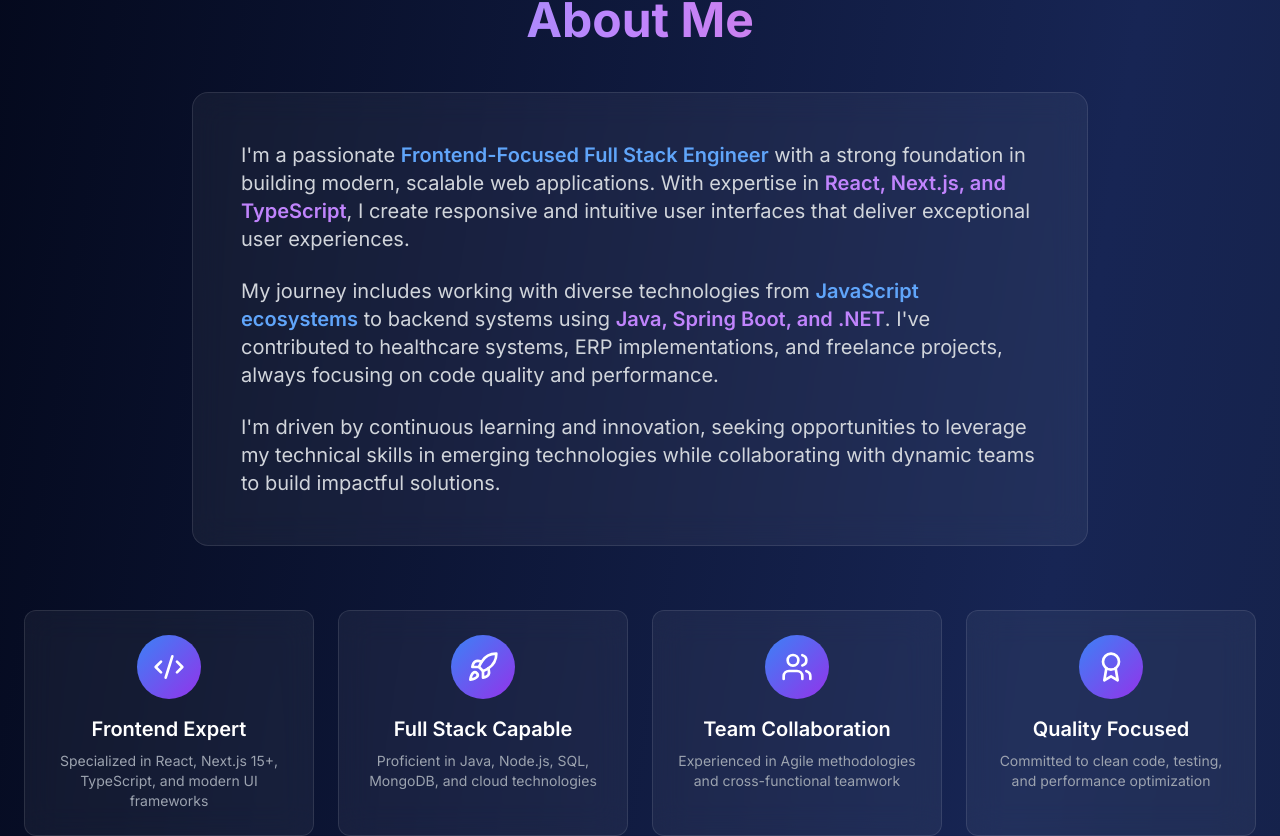
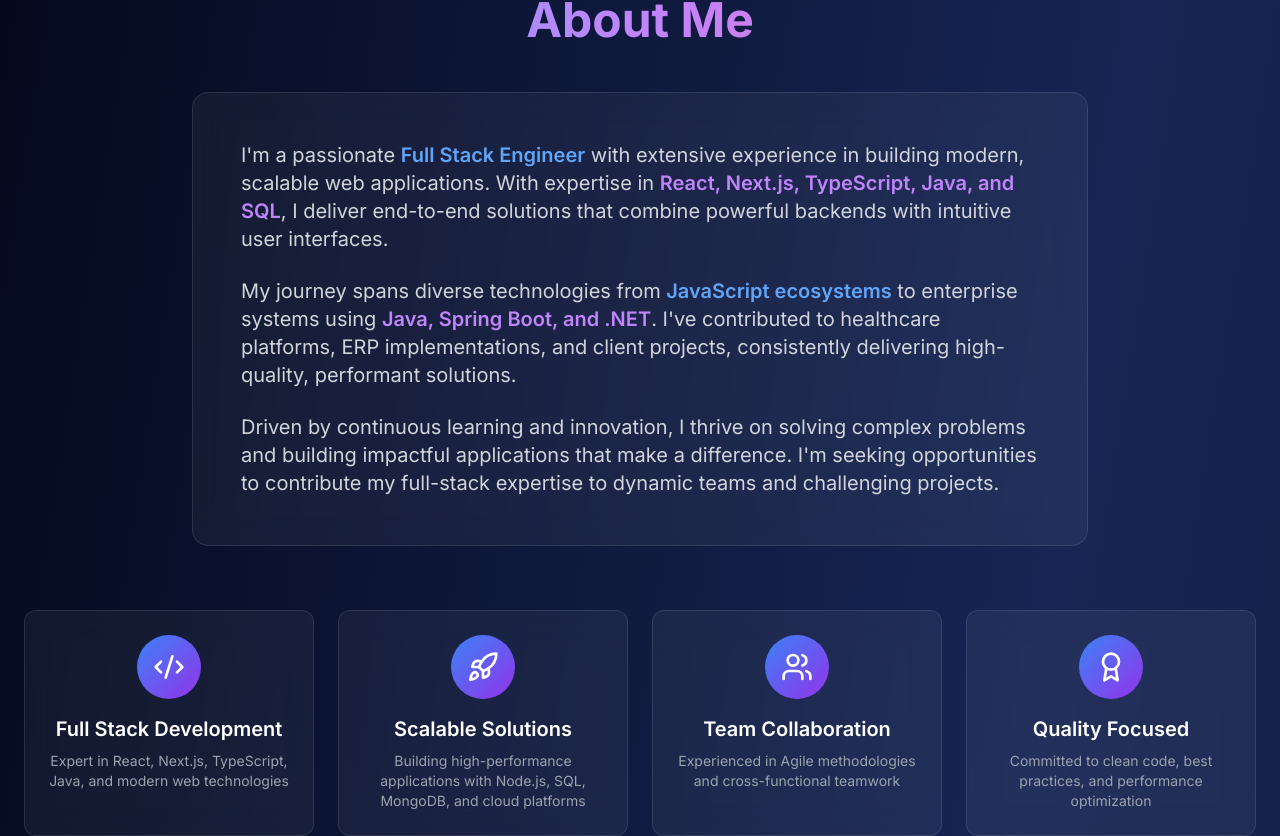
Before and after one commit to roshan-githubb/portfolio_roshan_budhathoki, a Next.js app: page / in a window 1280 px wide. Shown: the part 884-1720 px from the top of the page. Built offline with nearby package versions, Linux system fonts and the light colour scheme.

Commit message:
Changes made and optimized

```diff
--- a/app/layout.tsx
+++ b/app/layout.tsx
@@ -6,13 +6,13 @@
 const inter = Inter({ subsets: ['latin'] })
 
 export const metadata: Metadata = {
-  title: 'Roshan Budhathoki - Frontend-Focused Full Stack Engineer',
-  description: 'Experienced Full Stack Engineer specializing in React, Next.js, TypeScript, and modern web technologies. Building scalable, responsive applications with expertise in frontend development.',
-  keywords: 'Frontend Developer, Full Stack Engineer, React, Next.js, TypeScript, JavaScript, Java, SQL, MongoDB, Web Developer, Kathmandu',
+  title: 'Roshan Budhathoki - Full Stack Engineer',
+  description: 'Experienced Full Stack Engineer specializing in React, Next.js, TypeScript, JavaScript, Java, SQL, and MongoDB. Building scalable, high-performance web applications with modern technologies.',
+  keywords: 'Full Stack Engineer, Full Stack Developer, React, Next.js, TypeScript, JavaScript, Java, Spring Boot, SQL, MongoDB, Node.js, Web Developer, Software Engineer, Kathmandu, Nepal',
   authors: [{ name: 'Roshan Budhathoki' }],
   openGraph: {
-    title: 'Roshan Budhathoki - Frontend-Focused Full Stack Engineer',
-    description: 'Experienced Full Stack Engineer specializing in React, Next.js, TypeScript, and modern web technologies.',
+    title: 'Roshan Budhathoki - Full Stack Engineer',
+    description: 'Experienced Full Stack Engineer specializing in React, Next.js, TypeScript, and modern web technologies. Building scalable, high-performance applications.',
     type: 'website',
     locale: 'en_US',
   },
--- a/app/page.tsx
+++ b/app/page.tsx
@@ -16,8 +16,8 @@
       <About />
       <Skills />
       <Experience />
+      <Projects />
       <Education />
-      <Projects />
       <Contact />
     </main>
   )
--- a/components/About.tsx
+++ b/components/About.tsx
@@ -14,13 +14,13 @@
   const highlights = [
     {
       icon: <Code2 size={32} />,
-      title: 'Frontend Expert',
-      description: 'Specialized in React, Next.js 15+, TypeScript, and modern UI frameworks',
+      title: 'Full Stack Development',
+      description: 'Expert in React, Next.js, TypeScript, Java, and modern web technologies',
     },
     {
       icon: <Rocket size={32} />,
-      title: 'Full Stack Capable',
-      description: 'Proficient in Java, Node.js, SQL, MongoDB, and cloud technologies',
+      title: 'Scalable Solutions',
+      description: 'Building high-performance applications with Node.js, SQL, MongoDB, and cloud platforms',
     },
     {
       icon: <Users size={32} />,
@@ -30,7 +30,7 @@
     {
       icon: <Award size={32} />,
       title: 'Quality Focused',
-      description: 'Committed to clean code, testing, and performance optimization',
+      description: 'Committed to clean code, best practices, and performance optimization',
     },
   ]
 
@@ -48,18 +48,18 @@
           <div className="max-w-4xl mx-auto mb-16">
             <div className="glass-effect p-8 md:p-12 rounded-2xl">
               <p className="text-lg md:text-xl text-gray-300 leading-relaxed mb-6">
-                I&apos;m a passionate <span className="text-blue-400 font-semibold">Frontend-Focused Full Stack Engineer</span> with
-                a strong foundation in building modern, scalable web applications. With expertise in <span className="text-purple-400 font-semibold">React,
-                Next.js, and TypeScript</span>, I create responsive and intuitive user interfaces that deliver exceptional user experiences.
+                I&apos;m a passionate <span className="text-blue-400 font-semibold">Full Stack Engineer</span> with
+                extensive experience in building modern, scalable web applications. With expertise in <span className="text-purple-400 font-semibold">React,
+                Next.js, TypeScript, Java, and SQL</span>, I deliver end-to-end solutions that combine powerful backends with intuitive user interfaces.
               </p>
               <p className="text-lg md:text-xl text-gray-300 leading-relaxed mb-6">
-                My journey includes working with diverse technologies from <span className="text-blue-400 font-semibold">JavaScript ecosystems</span> to
-                backend systems using <span className="text-purple-400 font-semibold">Java, Spring Boot, and .NET</span>. I&apos;ve contributed to healthcare
-                systems, ERP implementations, and freelance projects, always focusing on code quality and performance.
+                My journey spans diverse technologies from <span className="text-blue-400 font-semibold">JavaScript ecosystems</span> to
+                enterprise systems using <span className="text-purple-400 font-semibold">Java, Spring Boot, and .NET</span>. I&apos;ve contributed to healthcare
+                platforms, ERP implementations, and client projects, consistently delivering high-quality, performant solutions.
               </p>
               <p className="text-lg md:text-xl text-gray-300 leading-relaxed">
-                I&apos;m driven by continuous learning and innovation, seeking opportunities to leverage my technical skills in
-                emerging technologies while collaborating with dynamic teams to build impactful solutions.
+                Driven by continuous learning and innovation, I thrive on solving complex problems and building impactful applications
+                that make a difference. I&apos;m seeking opportunities to contribute my full-stack expertise to dynamic teams and challenging projects.
               </p>
             </div>
           </div>
--- a/components/Contact.tsx
+++ b/components/Contact.tsx
@@ -18,12 +18,26 @@
     message: '',
   })
 
+  const [isSubmitting, setIsSubmitting] = useState(false)
+
   const handleSubmit = (e: React.FormEvent) => {
     e.preventDefault()
-    // Add your form submission logic here (e.g., EmailJS, API route)
-    console.log('Form submitted:', formData)
-    alert('Thank you for your message! I will get back to you soon.')
-    setFormData({ name: '', email: '', subject: '', message: '' })
+    setIsSubmitting(true)
+
+    // Create mailto link with form data
+    const mailtoLink = `mailto:roshanbc9860@gmail.com?subject=${encodeURIComponent(formData.subject)}&body=${encodeURIComponent(
+      `Name: ${formData.name}\nEmail: ${formData.email}\n\nMessage:\n${formData.message}`
+    )}`
+
+    // Open email client
+    window.location.href = mailtoLink
+
+    // Show success message
+    setTimeout(() => {
+      alert('Opening your email client... Please send the email to complete your message.')
+      setFormData({ name: '', email: '', subject: '', message: '' })
+      setIsSubmitting(false)
+    }, 500)
   }
 
   const handleChange = (e: React.ChangeEvent<HTMLInputElement | HTMLTextAreaElement>) => {
@@ -71,8 +85,8 @@
             >
               <h3 className="text-2xl font-bold mb-6">Let&apos;s Connect</h3>
               <p className="text-gray-400 mb-8">
-                I&apos;m currently looking for new opportunities and exciting projects.
-                Whether you have a question or just want to say hi, feel free to reach out!
+                I&apos;m actively seeking new opportunities and exciting projects.
+                Whether you&apos;re looking to hire, collaborate, or just want to connect, I&apos;d love to hear from you!
               </p>
 
               <div className="space-y-6 mb-8">
@@ -104,7 +118,7 @@
                   <Linkedin size={24} />
                 </a>
                 <a
-                  href="https://github.com/roshanbudhathoki"
+                  href="https://github.com/roshan-githubb"
                   target="_blank"
                   rel="noopener noreferrer"
                   className="p-4 glass-effect rounded-xl hover:bg-purple-500/20 transition-all duration-300 hover:scale-110"
@@ -193,11 +207,15 @@
 
                 <button
                   type="submit"
-                  className="w-full btn-primary flex items-center justify-center gap-2"
+                  disabled={isSubmitting}
+                  className="w-full btn-primary flex items-center justify-center gap-2 disabled:opacity-50 disabled:cursor-not-allowed"
                 >
                   <Send size={20} />
-                  Send Message
+                  {isSubmitting ? 'Opening Email...' : 'Send Message'}
                 </button>
+                <p className="text-xs text-gray-500 mt-3 text-center">
+                  This will open your email client to send the message
+                </p>
               </form>
             </motion.div>
           </div>
@@ -210,7 +228,7 @@
             className="text-center mt-20 pt-8 border-t border-white/10"
           >
             <p className="text-gray-400">
-              © 2025 Roshan Budhathoki. Built with Next.js, TypeScript & Tailwind CSS
+              © 2026 Roshan Budhathoki
             </p>
           </motion.div>
         </motion.div>
--- a/components/Education.tsx
+++ b/components/Education.tsx
@@ -17,7 +17,7 @@
       institution: 'Softwarica College of IT and E-Commerce',
       university: 'Coventry University, United Kingdom',
       period: 'September 2021',
-      grade: '70% (First Class)',
+      grade: 'First Class Honours',
       description: 'Comprehensive computing program covering software development, web technologies, databases, and system design.',
     },
     {
@@ -25,7 +25,7 @@
       institution: 'National Integrated College (NIC)',
       university: 'National Examinations Board (NEB), Nepal',
       period: 'July 2018',
-      grade: '70%',
+      grade: 'Distinction',
       description: 'Science stream with focus on Mathematics, Physics, and Computer Science.',
     },
     {
@@ -33,7 +33,7 @@
       institution: 'Motherland Academy',
       university: 'National Examinations Board (NEB), Nepal',
       period: 'July 2015',
-      grade: '67%',
+      grade: 'First Division',
       description: 'Secondary education with strong foundation in core subjects.',
     },
   ]
@@ -72,7 +72,7 @@
                       <span className="text-gray-400 text-sm">{edu.period}</span>
                       <span className="px-3 py-1 bg-green-500/10 border border-green-500/30 rounded-full text-sm text-green-300 flex items-center gap-1">
                         <Award size={14} />
-                        {edu.grade}
+                        {/* {edu.grade} */}
                       </span>
                     </div>
                     <p className="text-gray-300 text-sm">{edu.description}</p>
--- a/components/Hero.tsx
+++ b/components/Hero.tsx
@@ -59,7 +59,7 @@
               transition={{ duration: 0.5, delay: 0.4 }}
             >
               <h2 className="text-xl md:text-3xl lg:text-4xl font-semibold mb-6 text-gray-300">
-                Frontend-Focused Full Stack Engineer
+                Full Stack Engineer
               </h2>
             </motion.div>
 
@@ -69,8 +69,8 @@
               transition={{ duration: 0.5, delay: 0.6 }}
               className="text-base md:text-lg text-gray-400 mb-8"
             >
-              Building scalable, responsive web applications with modern technologies.
-              Specializing in React, Next.js, and TypeScript with full-stack capabilities.
+              Crafting scalable, high-performance web applications with modern technologies.
+              Expertise in React, Next.js, TypeScript, Java, SQL, and MongoDB.
             </motion.p>
 
             {/* Tech Stack Badges */}
@@ -124,7 +124,7 @@
                 <Linkedin size={24} />
               </a>
               <a
-                href="https://github.com/roshanbudhathoki"
+                href="https://github.com/roshan-githubb"
                 target="_blank"
                 rel="noopener noreferrer"
                 className="p-3 glass-effect rounded-full hover:bg-purple-500/20 transition-all duration-300 hover:scale-110"
--- a/components/Projects.tsx
+++ b/components/Projects.tsx
@@ -13,57 +13,39 @@
 
   const projects = [
     {
-      title: 'E-Commerce Platform',
-      description: 'Full-featured e-commerce application with product catalog, shopping cart, payment integration, and admin dashboard.',
-      technologies: ['Next.js', 'React', 'TypeScript', 'Tailwind CSS', 'MongoDB', 'Stripe'],
-      image: '/images/projects/ecommerce.jpg',
-      liveUrl: '#',
-      githubUrl: '#',
+      title: 'Healthcare Management System',
+      description: 'Enterprise-grade HIPAA-compliant platform for patient management, appointments, and medical records with role-based access control and real-time data synchronization.',
+      technologies: ['React', 'TypeScript', 'Java', 'Spring Boot', 'MySQL', 'AWS'],
       featured: true,
     },
     {
-      title: 'Healthcare Management System',
-      description: 'HIPAA-compliant healthcare platform for patient management, appointments, and medical records with role-based access.',
-      technologies: ['React', 'TypeScript', 'Java', 'Spring Boot', 'MySQL', 'AWS'],
-      image: '/images/projects/healthcare.jpg',
-      liveUrl: '#',
-      githubUrl: '#',
+      title: 'E-Commerce Platform',
+      description: 'Full-stack e-commerce solution with advanced product catalog, secure payment integration, inventory management, and comprehensive admin dashboard.',
+      technologies: ['Next.js', 'React', 'TypeScript', 'Node.js', 'MongoDB', 'Stripe'],
       featured: true,
     },
     {
-      title: 'Real-Time Chat Application',
-      description: 'Modern chat app with real-time messaging, file sharing, group chats, and user presence indicators.',
-      technologies: ['Next.js', 'Socket.io', 'Node.js', 'MongoDB', 'Redis'],
-      image: '/images/projects/chat.jpg',
-      liveUrl: '#',
-      githubUrl: '#',
+      title: 'Real-Time Collaboration Tool',
+      description: 'Modern team collaboration platform with real-time messaging, file sharing, video calls, and project management features.',
+      technologies: ['Next.js', 'Socket.io', 'Node.js', 'PostgreSQL', 'Redis', 'WebRTC'],
+      featured: true,
+    },
+    {
+      title: 'Form Builder Application',
+      description: 'Drag-and-drop form builder with custom field types, conditional logic, validation rules, and response analytics dashboard.',
+      technologies: ['React', 'TypeScript', 'Node.js', 'MongoDB', 'Tailwind CSS'],
       featured: false,
     },
     {
       title: 'Task Management Dashboard',
-      description: 'Collaborative project management tool with kanban boards, task assignments, and progress tracking.',
+      description: 'Agile project management tool with kanban boards, sprint planning, task assignments, time tracking, and analytics.',
       technologies: ['React', 'TypeScript', 'Node.js', 'PostgreSQL', 'Tailwind CSS'],
-      image: '/images/projects/taskmanager.jpg',
-      liveUrl: '#',
-      githubUrl: '#',
       featured: false,
     },
     {
-      title: 'Portfolio Website Builder',
-      description: 'SaaS platform for creating professional portfolio websites with drag-and-drop interface and customizable templates.',
-      technologies: ['Next.js', 'React', 'TypeScript', 'Tailwind CSS', 'Prisma'],
-      image: '/images/projects/portfolio.jpg',
-      liveUrl: '#',
-      githubUrl: '#',
-      featured: false,
-    },
-    {
-      title: 'Weather Forecast App',
-      description: 'Beautiful weather application with real-time data, 7-day forecasts, and location-based weather alerts.',
-      technologies: ['React', 'JavaScript', 'OpenWeather API', 'CSS3'],
-      image: '/images/projects/weather.jpg',
-      liveUrl: '#',
-      githubUrl: '#',
+      title: 'Analytics Dashboard',
+      description: 'Data visualization platform with real-time analytics, custom reports, and interactive charts for business intelligence.',
+      technologies: ['React', 'TypeScript', 'D3.js', 'Node.js', 'MongoDB'],
       featured: false,
     },
   ]
@@ -78,6 +60,9 @@
           transition={{ duration: 0.6 }}
         >
           <h2 className="section-title gradient-text">Featured Projects</h2>
+          <p className="text-center text-gray-400 mb-12 max-w-2xl mx-auto">
+            Showcasing impactful solutions built with modern technologies and best practices
+          </p>
 
           <div className="grid grid-cols-1 md:grid-cols-2 lg:grid-cols-3 gap-8 max-w-7xl mx-auto">
             {projects.map((project, index) => (
@@ -102,15 +87,17 @@
 
                 {/* Project Content */}
                 <div className="p-6">
-                  <h3 className="text-xl font-bold text-white mb-2 group-hover:text-blue-400 transition-colors">
-                    {project.title}
-                  </h3>
+                  <div className="flex items-start justify-between mb-2">
+                    <h3 className="text-xl font-bold text-white group-hover:text-blue-400 transition-colors">
+                      {project.title}
+                    </h3>
+                  </div>
                   <p className="text-gray-400 text-sm mb-4 line-clamp-3">
                     {project.description}
                   </p>
 
                   {/* Technologies */}
-                  <div className="flex flex-wrap gap-2 mb-4">
+                  <div className="flex flex-wrap gap-2">
                     {project.technologies.map((tech) => (
                       <span
                         key={tech}
@@ -119,24 +106,6 @@
                         {tech}
                       </span>
                     ))}
-                  </div>
-
-                  {/* Links */}
-                  <div className="flex gap-4">
-                    <a
-                      href={project.liveUrl}
-                      className="flex items-center gap-2 text-sm text-gray-300 hover:text-blue-400 transition-colors"
-                    >
-                      <ExternalLink size={16} />
-                      Live Demo
-                    </a>
-                    <a
-                      href={project.githubUrl}
-                      className="flex items-center gap-2 text-sm text-gray-300 hover:text-purple-400 transition-colors"
-                    >
-                      <Github size={16} />
-                      Code
-                    </a>
                   </div>
                 </div>
               </motion.div>
```
